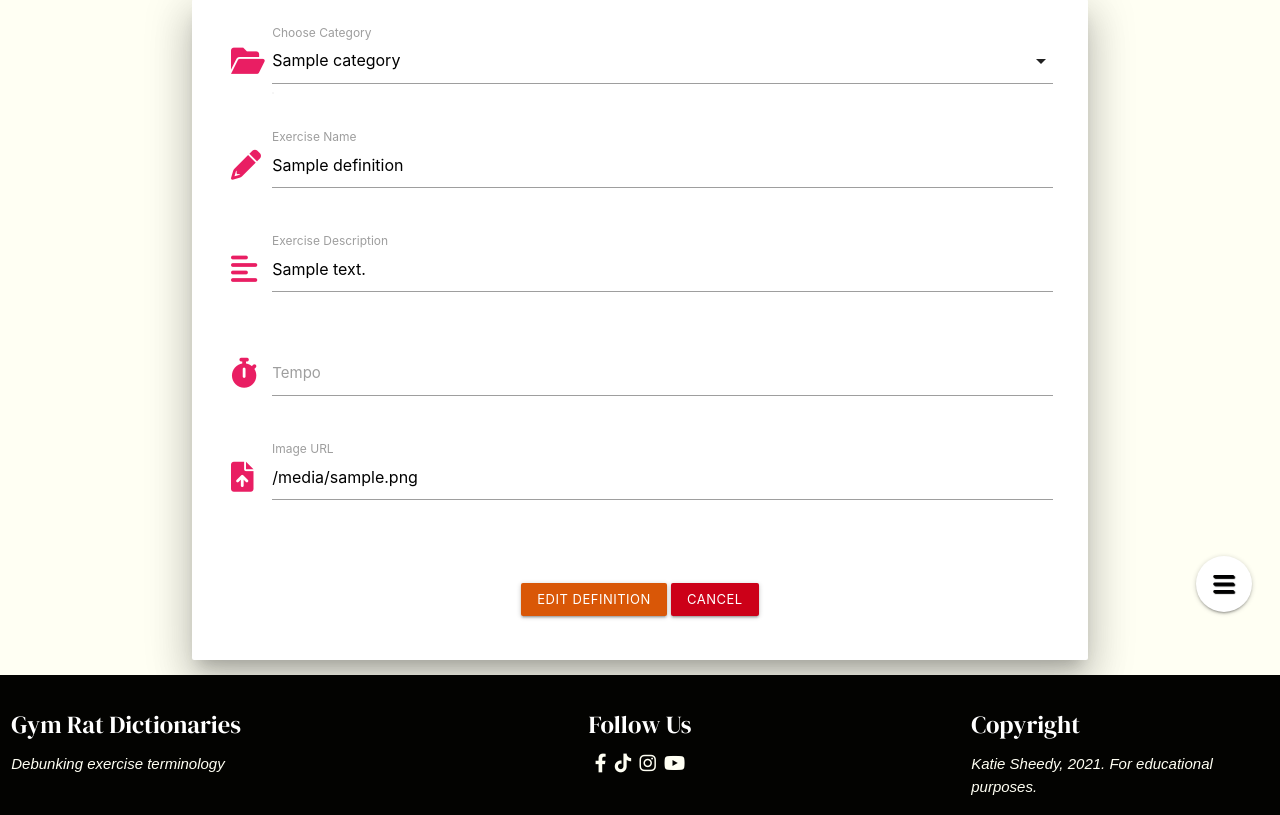
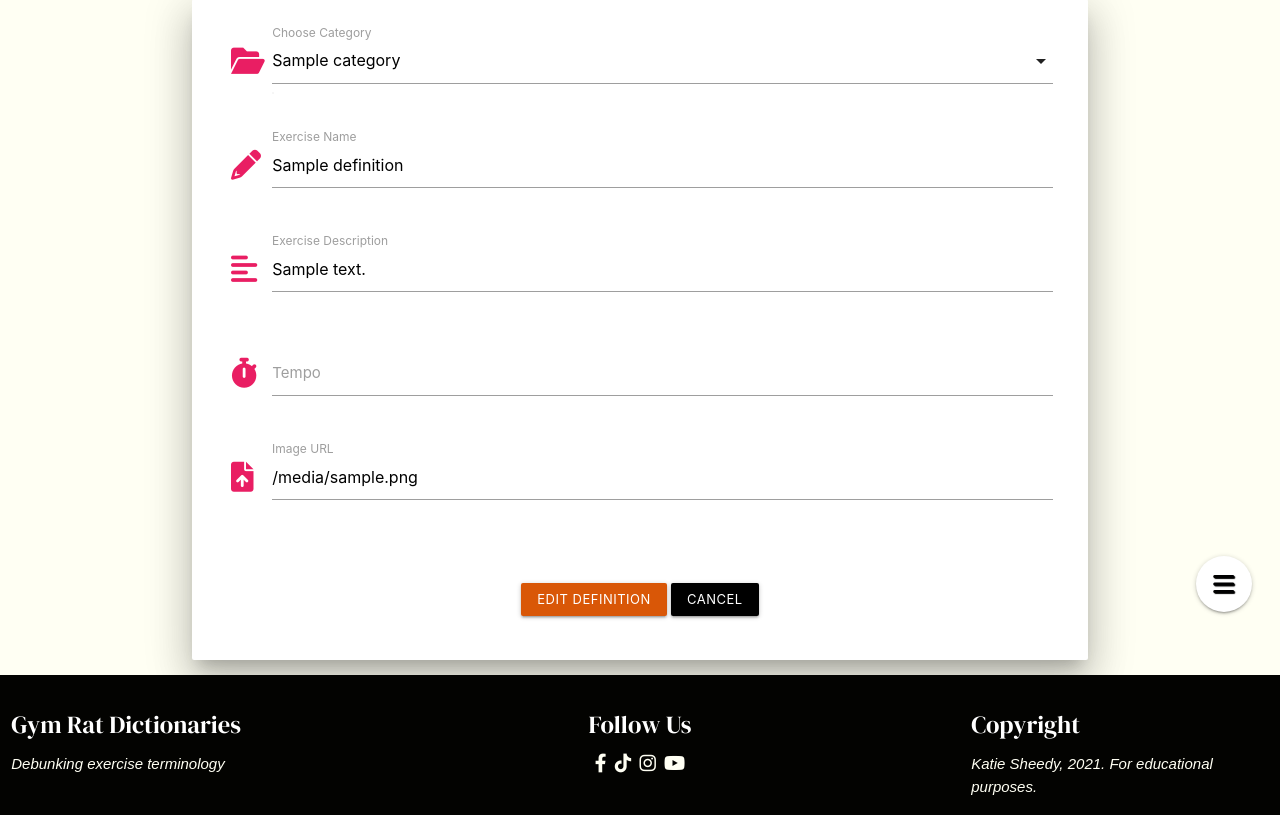
Before and after one commit to KSheeds1/Gym-Rat-Dictionaries, a Flask app: template templates/edit_definition.html in a window 1280 px wide. Shown: the part 160-975 px from the top of the page. Run offline with Flask 2, Linux system fonts and the light colour scheme; the template is opened without the code that fills it: most values are stand-ins (such as "Sample title", 1, 10 or a date in 2020); a database or web service that is not in the repository returns one stand-in record (values such as "Sample title"); some libraries are stand-ins or nearby versions.

Commit message:
Change color of cancel button on edit definition form to match the rest of the cancel buttons.

```diff
--- a/templates/edit_definition.html
+++ b/templates/edit_definition.html
@@ -78,7 +78,7 @@
             <div class="row">
                 <div class="col s12 center-align">
                     <button type="submit" class="edit btn-small center-align">Edit Definition</button>
-                    <a href="{{ url_for('get_definitions') }}" class="btn-small delete">Cancel</a>
+                    <a href="{{ url_for('get_definitions') }}" class="btn-small black">Cancel</a>
 
                 </div>
             </div>
```
